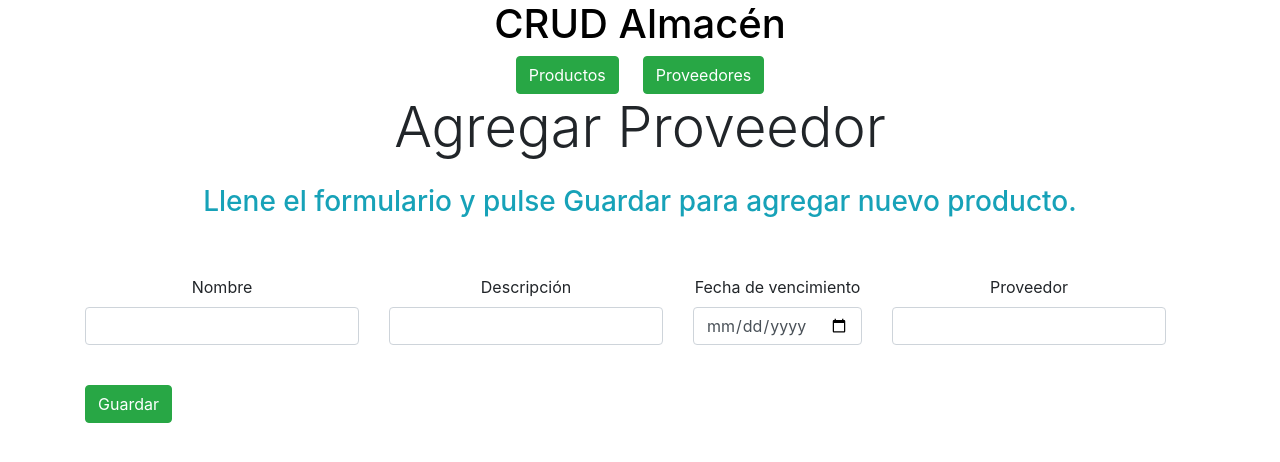
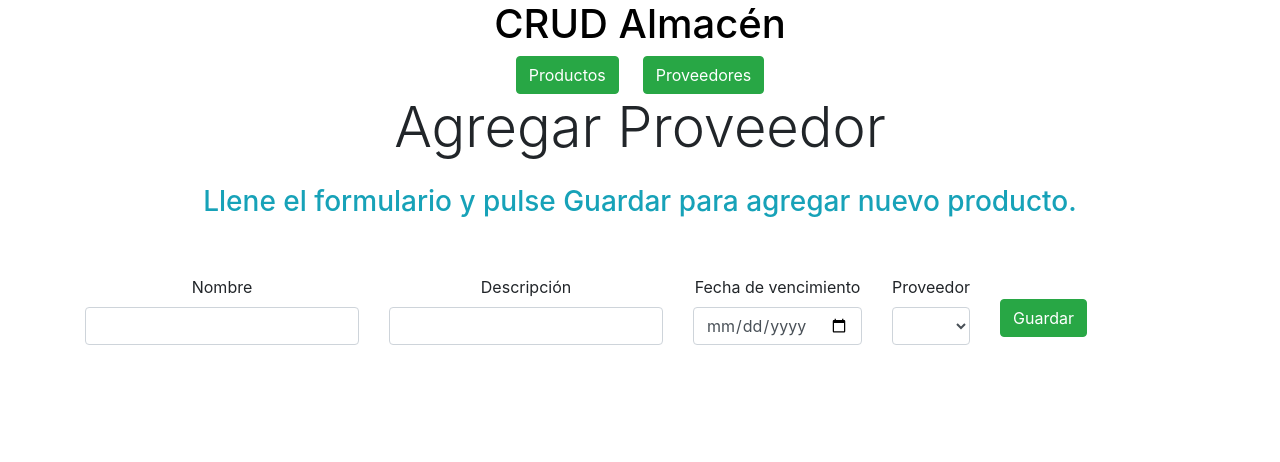
Before and after one commit to ArielFJ/PROG3-MOD6-EJERCICIO3, a React (Create React App) app: page /Agregar/Producto in a window 1280 px wide. Shown: the top 462 px of the page. Built offline with nearby package versions, Linux system fonts and the light colour scheme.

Commit message:
En vista agregarProducto se muestra lista de proveedores a seleccionar

```diff
--- a/src/App.js
+++ b/src/App.js
@@ -16,23 +16,23 @@ class App extends React.Component {
     }
   }
 
-  componentDidMount(){
-    let proveedores = [
-      new Proveedor(1, 'Ramón', 'Las Américas', '8098988989'),
-      new Proveedor(2, 'Alan', 'Boca Chica', '5813592741'),
-      new Proveedor(3, 'Pedro', 'La Caleta', '2584493258'),
-    ];
-    let productos = [
-      new Producto(1, 'Salami', 'Salchichón de carne', '27-9-2018', proveedores[0]),
-      new Producto(2, 'Queso', 'Queso de leche', '27-9-2018', proveedores[1]),
-      new Producto(3, 'Piña', 'Piña de Mao', '27-9-2018', proveedores[2]),
-    ];
+  // componentDidMount(){
+  //   let proveedores = [
+  //     new Proveedor(1, 'Ramón', 'Las Américas', '8098988989'),
+  //     new Proveedor(2, 'Alan', 'Boca Chica', '5813592741'),
+  //     new Proveedor(3, 'Pedro', 'La Caleta', '2584493258'),
+  //   ];
+  //   let productos = [
+  //     new Producto(1, 'Salami', 'Salchichón de carne', '27-9-2018', proveedores[0]),
+  //     new Producto(2, 'Queso', 'Queso de leche', '27-9-2018', proveedores[1]),
+  //     new Producto(3, 'Piña', 'Piña de Mao', '27-9-2018', proveedores[2]),
+  //   ];
 
-    this.setState({
-      productos,
-      proveedores
-    })
-  }
+  //   this.setState({
+  //     productos,
+  //     proveedores
+  //   })
+  // }
 
   render() {
     return (
--- a/src/components/FormProducto.js
+++ b/src/components/FormProducto.js
@@ -63,7 +63,13 @@ export class FormProducto extends Component {
                         <div className="form-group">
                             <div className="col-md-12">
                                 <label className="control-label">Proveedor</label>
-                                <input name="descripcion" type="text" className="form-control" onChange={this.onChange} required />
+                                <select name="descripcion" type="text" className="form-control" onChange={this.onChange} required >
+                                    {
+                                        this.props.proveedores.map(prov => {
+                                        return <option key={prov.id} >{prov.nombre}</option>
+                                        })
+                                    }
+                                </select>
                                 {/* Hacer select para seleccionar proveedor */}
                             </div>
                         </div>
--- a/src/components/MenuNav.js
+++ b/src/components/MenuNav.js
@@ -16,7 +16,7 @@ export class MenuNav extends Component {
                 <Route exact path="/Productos" render={() => {return <ListaProducto productos={this.props.productos} />}} />
                 <Route exact path="/Proveedores" render={() => {return <ListaProveedor proveedores={this.props.proveedores} />}} />
                 <Route exact path="/Agregar/Proveedor" component={FormProveedor} />
-                <Route exact path="/Agregar/Producto" component={FormProducto} />
+                <Route exact path="/Agregar/Producto" render={() => { return <FormProducto proveedores={this.props.proveedores} />}}  />
             </div>
         )
     }
```
